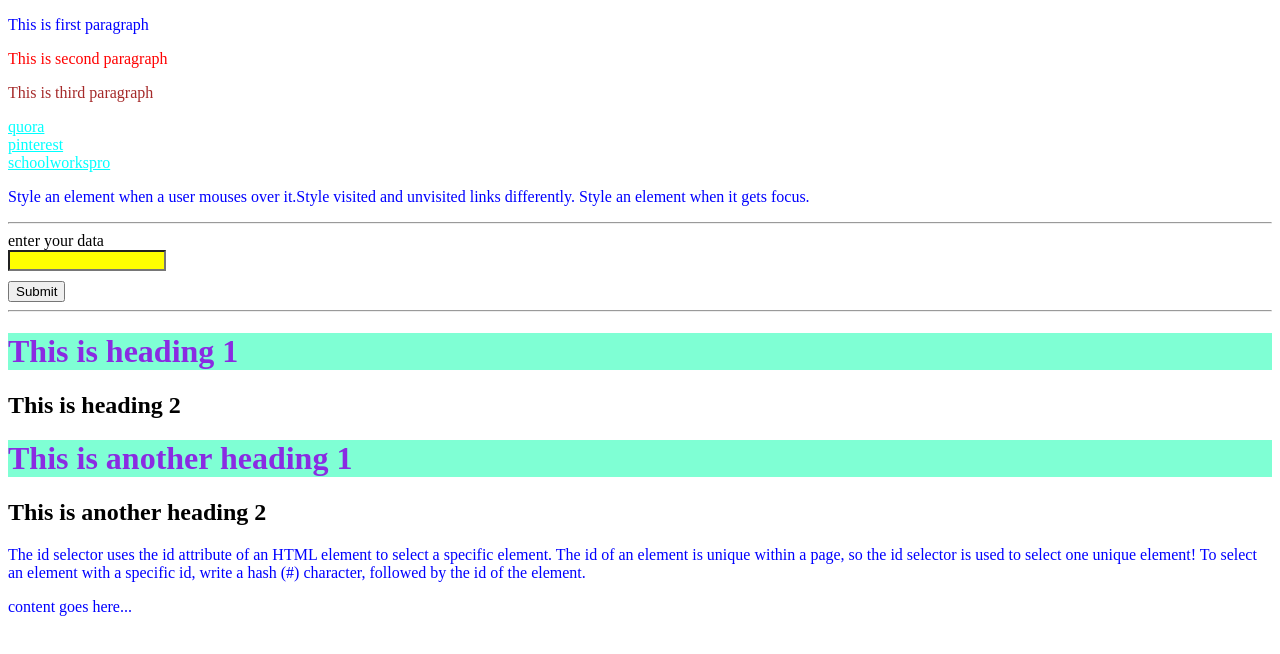
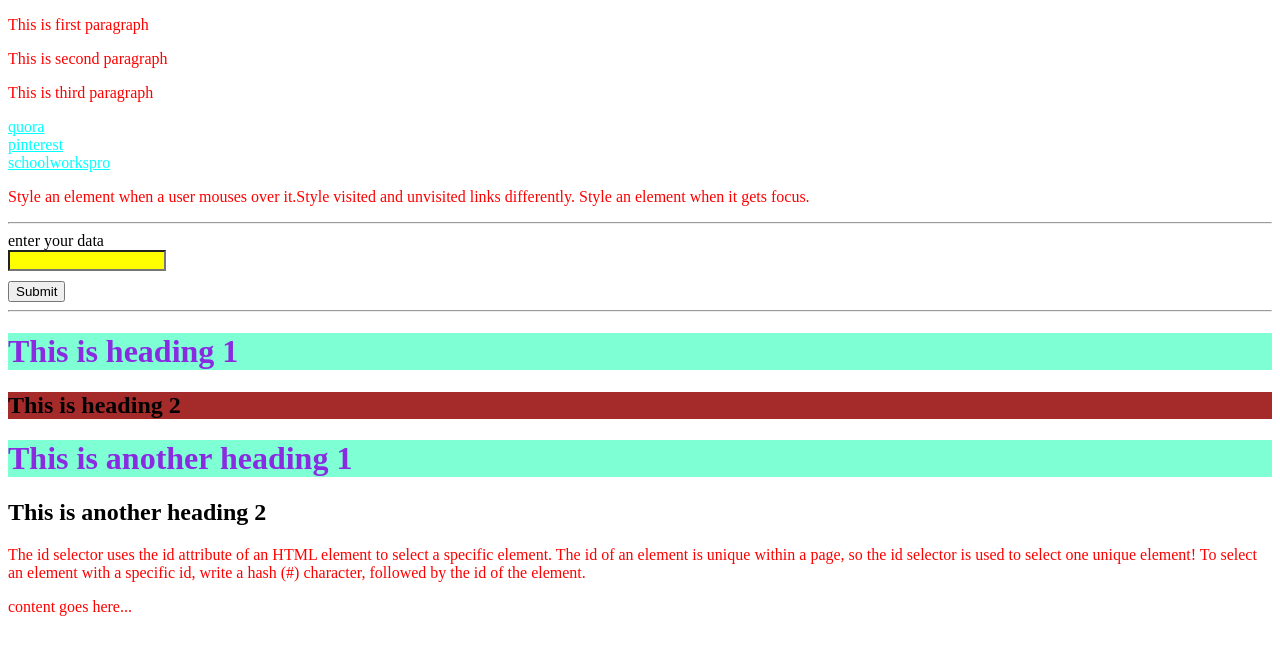
Before and after one commit to nishapandey1/220321_Nisha_Pandey, a plain HTML site: page file2.html in a window 1280 px wide. Drawn offline with Linux system fonts and the light colour scheme.

Commit message:
part 2 of file2.css

```diff
--- a/style.css
+++ b/style.css
@@ -34,3 +34,17 @@ input[type="text"] {
     background-color: aquamarine;
     color:blueviolet;
 }
+h1+h2 {
+    background-color: brown;
+    color: :aquamarine;
+}
+
+p{
+    color:red !important;
+}
+#p-red {
+    color: green;
+}
+div .red {
+    color: red;
+}
```
